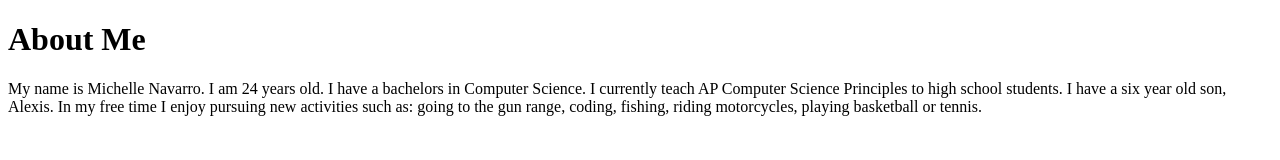
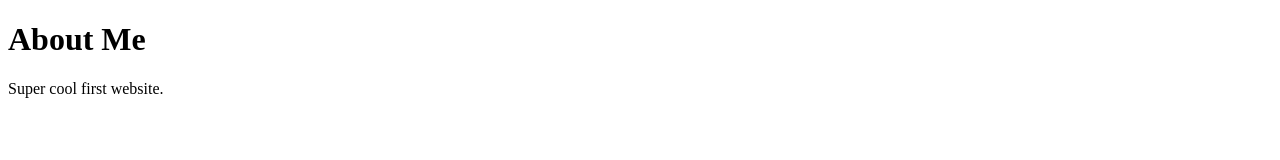
Before and after one commit to Michonn3/Michonn3.github.io, a plain HTML site: page index.html in a window 1280 px wide. Drawn offline with Linux system fonts and the light colour scheme.

Commit message:
Update index.html

```diff
--- a/index.html
+++ b/index.html
@@ -8,9 +8,7 @@
     <body>
         <h1> About Me</h1>
         <p>
-            My name is Michelle Navarro. I am 24 years old. I have a bachelors in Computer Science. I currently teach AP Computer Science Principles to high school students.
-            I have a six year old son, Alexis. In my free time I enjoy pursuing new activities such as: going to the gun range, coding, fishing, riding motorcycles, playing basketball
-            or tennis.
+            Super cool first website.
         </p>
     </body>
 </html>
```
